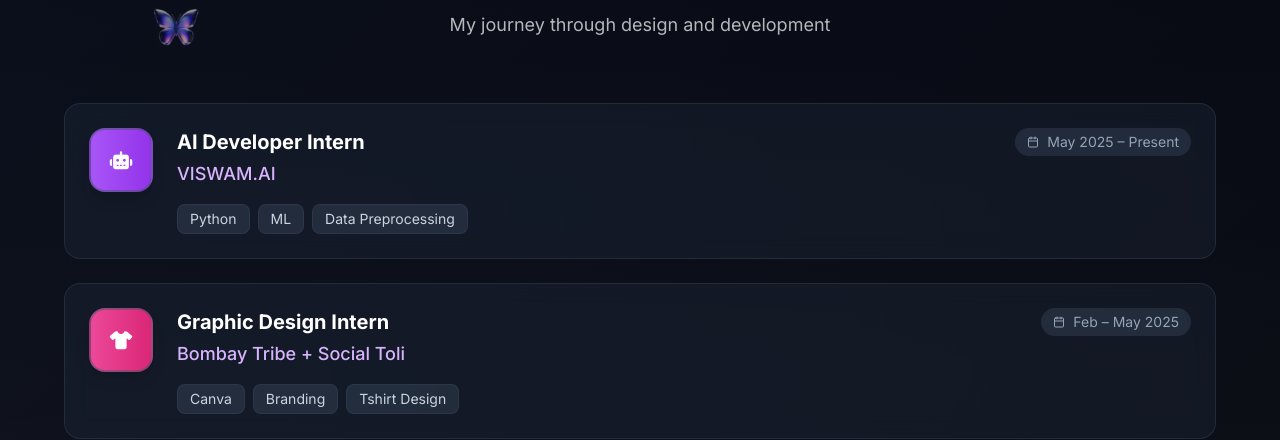
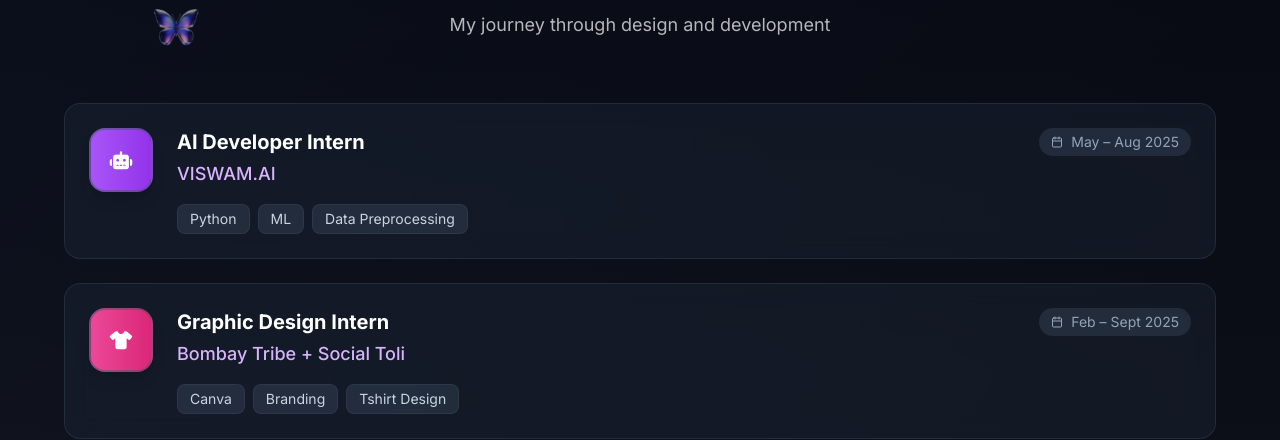
Before and after one commit to charan270469/My-Portfolio, a React (Vite) app: page / in a window 1280 px wide. Shown: the part 4780-5220 px from the top of the page. Built offline with nearby package versions, Linux system fonts and the light colour scheme.

Commit message:
Update ExperienceSection.tsx

```diff
--- a/src/components/ExperienceSection.tsx
+++ b/src/components/ExperienceSection.tsx
@@ -16,7 +16,7 @@ const ExperienceSection: React.FC = () => {
     {
       company: 'VISWAM.AI',
       position: 'AI Developer Intern',
-      duration: 'May 2025 – Present',
+      duration: 'May – Aug 2025',
       skills: ['Python', 'ML', 'Data Preprocessing'],
       icon: 'fas fa-robot',
       color: 'from-purple-500 to-purple-600',
@@ -25,7 +25,7 @@ const ExperienceSection: React.FC = () => {
     {
       company: 'Bombay Tribe + Social Toli',
       position: 'Graphic Design Intern',
-      duration: 'Feb – May 2025',
+      duration: 'Feb – Sept 2025',
       skills: ['Canva', 'Branding', 'Tshirt Design'],
       icon: 'fas fa-tshirt',
       color: 'from-pink-500 to-pink-600',
```
